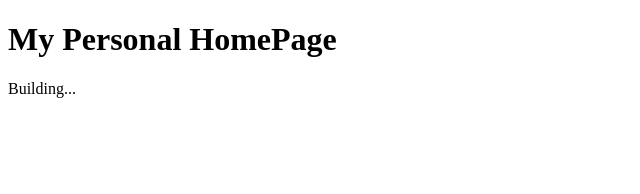
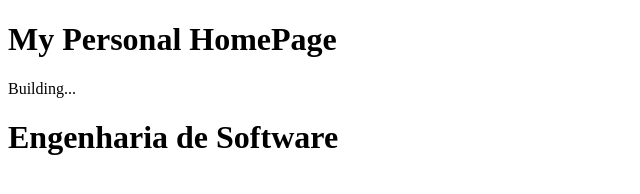
Before and after one commit to david1005/MyPage, a plain HTML site: page index.html in a window 1280 px wide. Shown: the whole page, without its empty margins (0-640 px from the left). Drawn offline with Linux system fonts and the light colour scheme.

Commit message:
testandodenovo

```diff
--- a/index.html
+++ b/index.html
@@ -9,6 +9,7 @@
 <body>
     <h1>My Personal HomePage</h1>
     <p>Building...</p>
+    <h1>Engenharia de Software</h1>
 </body>
 
 </html>
```
Also changed, not shown: 1 other file.
